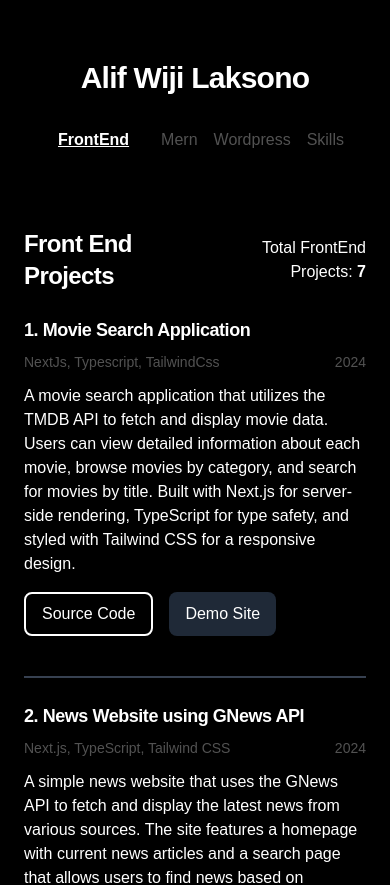
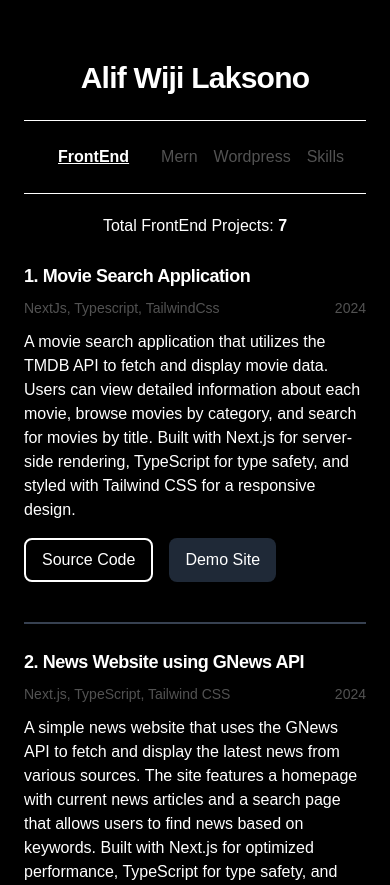
Before and after one commit to alif7laksono/portfolio, a Next.js app: page /frontend in a window 390 px wide. Shown: the top 885 px of the page. Built offline with nearby package versions, Linux system fonts and the light colour scheme.

Commit message:
add border-y

```diff
--- a/app/components/nav.tsx
+++ b/app/components/nav.tsx
@@ -14,7 +14,7 @@ export function Navbar() {
   const pathname = usePathname();
 
   return (
-    <nav className="lg:mb-16 mb-12 py-5 animate-fadeIn">
+    <nav className="lg:mb-16 mb-0 py-5 animate-fadeIn">
       <div className="flex flex-col md:flex-row md:items-center justify-between">
         <div className="flex flex-row mt-6 md:mt-0 justify-center md:justify-start">
           <Link
@@ -24,7 +24,7 @@ export function Navbar() {
             {metaData.title}
           </Link>
         </div>
-        <div className="flex flex-row gap-4 mt-6 md:mt-0 md:ml-auto justify-center items-center">
+        <div className="flex flex-row gap-4 mt-6 md:mt-0 md:ml-auto justify-center items-center border-y md:border-none border-white py-4">
           {Object.entries(navItems).map(([path, { name }]) => (
             <Link
               key={path}
--- a/app/frontend/page.tsx
+++ b/app/frontend/page.tsx
@@ -30,11 +30,11 @@ export default function Frontend() {
 
   return (
     <section>
-      <div className="flex justify-between gap-4 md:gap-6 items-center mb-6 md:mb-10">
-        <h1 className="text-2xl font-semibold text-left tracking-tight animate-fadeIn">
+      <div className="flex justify-center gap-4 md:gap-6 items-center mb-6 md:mb-10">
+        {/* <h1 className="text-2xl font-semibold text-left tracking-tight animate-fadeIn">
           Front End Projects
-        </h1>
-        <p className="capitalize text-right">
+        </h1> */}
+        <p className="capitalize text-center">
           Total FrontEnd projects:{" "}
           <span className="font-bold">{feProjects.length}</span>
         </p>
--- a/app/mern/page.tsx
+++ b/app/mern/page.tsx
@@ -7,9 +7,9 @@ export default function Mern() {
   );
   return (
     <section>
-      <h1 className="mb-8 text-2xl font-extrabold tracking-tight animate-fadeIn">
+      {/* <h1 className="mb-8 text-2xl font-extrabold tracking-tight animate-fadeIn">
         MERN Stack Projects
-      </h1>
+      </h1> */}
       <div className="space-y-6">
         {mernProjects.map((project, index) => (
           <div
--- a/app/wordpress/page.tsx
+++ b/app/wordpress/page.tsx
@@ -30,10 +30,10 @@ export default function Wordpress() {
 
   return (
     <section>
-      <div className="flex justify-between gap-4 md:gap-6 items-center mb-6 md:mb-10">
-        <h1 className="text-2xl font-extrabold tracking-tight animate-fadeIn">
+      <div className="flex justify-center gap-4 md:gap-6 items-center mb-6 md:mb-10">
+        {/* <h1 className="text-2xl font-extrabold tracking-tight animate-fadeIn">
           WordPress Projects
-        </h1>
+        </h1> */}
         <p className="capitalize">
           Total WordPress projects:{" "}
           <span className="font-bold">{wpProjects.length}</span>
```
